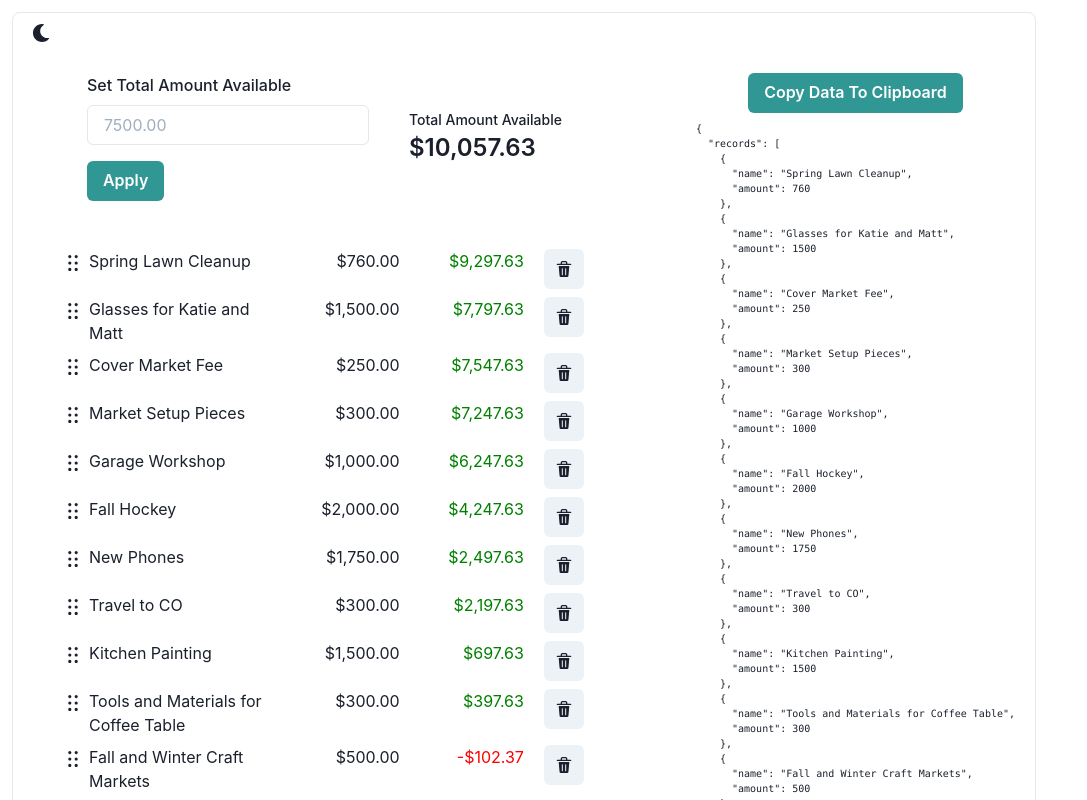
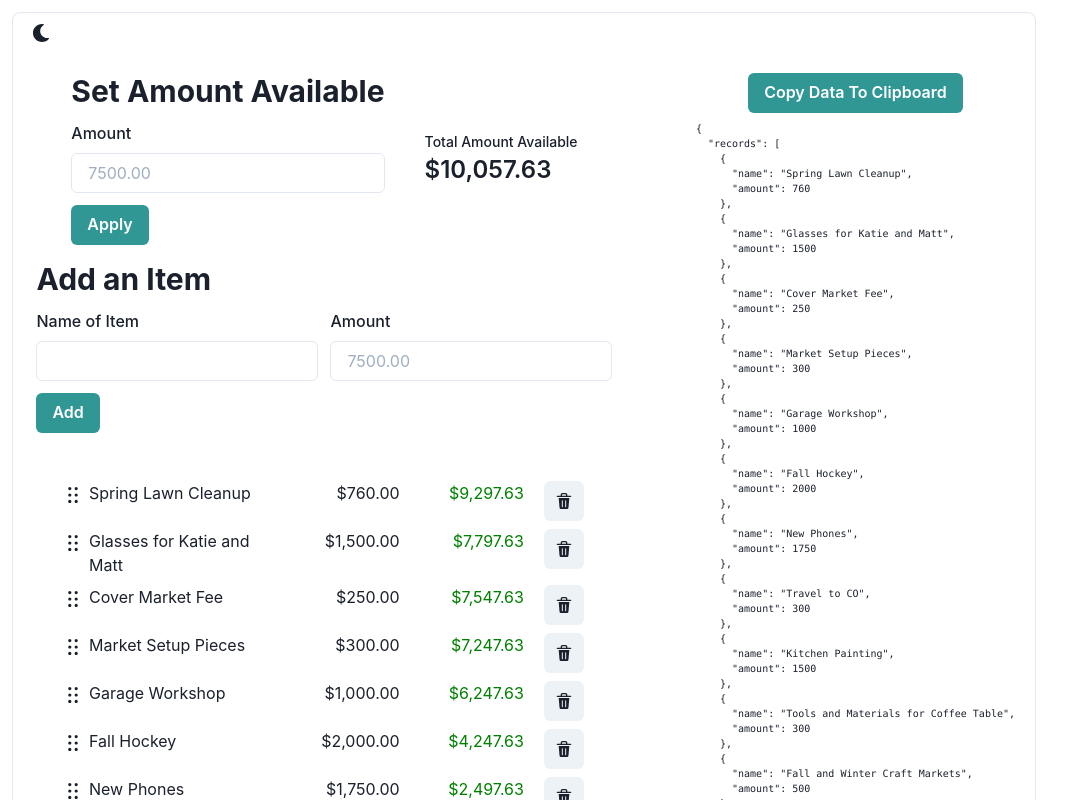
Before and after one commit to soupmatt/react-budget-sorter, a React (Create React App) app: page / in a window 1280 px wide. Shown: the top 800 px of the page, without its empty margins (0-1087 px from the left). Built offline with nearby package versions, Linux system fonts and the light colour scheme.

Commit message:
Form to add items to the list

```diff
--- /dev/null
+++ b/src/AddBudgetItemForm.tsx
@@ -0,0 +1,54 @@
+import {
+  Button,
+  FormControl,
+  FormLabel,
+  Heading,
+  HStack,
+  Input,
+  VStack,
+} from "@chakra-ui/react";
+import React from "react";
+import { useForm, SubmitHandler } from "react-hook-form";
+import * as types from "./types";
+
+type AddBudgetItemFormProps = {
+  onSubmit: SubmitHandler<types.BudgetItem>;
+};
+
+export const AddBudgetItemForm: React.FunctionComponent<AddBudgetItemFormProps> = (
+  props
+) => {
+  const onSubmit: SubmitHandler<types.BudgetItem> = (data, e) => {
+    if (e) e.target.reset();
+    props.onSubmit(data, e);
+  };
+  const { handleSubmit, register } = useForm<types.BudgetItem>();
+  return (
+    <form onSubmit={handleSubmit(onSubmit)}>
+      <VStack spacing={3} alignItems="start">
+        <Heading size="lg">Add an Item</Heading>
+        <HStack spacing={3}>
+          <FormControl id="name">
+            <FormLabel htmlFor="name">Name of Item</FormLabel>
+            <Input name="name" ref={register} isRequired={true} />
+          </FormControl>
+          <FormControl id="amount">
+            <FormLabel htmlFor="amount">Amount</FormLabel>
+            <Input
+              name="amount"
+              type="number"
+              max="100000"
+              step="0.01"
+              placeholder="7500.00"
+              ref={register}
+              isRequired={true}
+            />
+          </FormControl>
+        </HStack>
+        <Button mt={4} colorScheme="teal" type="submit">
+          Add
+        </Button>
+      </VStack>
+    </form>
+  );
+};
--- a/src/BudgetSorter.tsx
+++ b/src/BudgetSorter.tsx
@@ -6,8 +6,8 @@ import { DragDropContext, DropResult } from "react-beautiful-dnd";
 import * as types from "./types";
 import * as utils from "./utils";
 import { DataOutput } from "./DataOutput";
-import { HStack, VStack } from "@chakra-ui/layout";
-import { Stat, StatLabel, StatNumber } from "@chakra-ui/stat";
+import { HStack, Stat, StatLabel, StatNumber, VStack } from "@chakra-ui/react";
+import { AddBudgetItemForm } from "./AddBudgetItemForm";
 
 export const BudgetSorter = () => {
   function reorder<T>(list: T[], startIndex: number, endIndex: number): T[] {
@@ -25,6 +25,13 @@ export const BudgetSorter = () => {
     }, data.totalAmount);
   }
 
+  function updateStateAndSave(
+    newData: types.PropSubset<types.BudgetSorterState>
+  ) {
+    updateRunningTotals({ ...state, ...newData });
+    setState({ ...state, ...newData });
+  }
+
   function onDragEnd(result: DropResult) {
     if (!result.destination) {
       return;
@@ -39,13 +46,21 @@ export const BudgetSorter = () => {
 
     const records = reorder(state.records, sourceIndex, destinationIndex);
 
-    updateRunningTotals({ ...state, records });
-    setState({ ...state, records });
+    updateStateAndSave({ records });
   }
 
   function onTotalAmountSubmit({ totalAmount }: { totalAmount: number }) {
-    updateRunningTotals({ ...state, totalAmount });
-    setState({ ...state, totalAmount });
+    updateStateAndSave({ totalAmount });
+  }
+
+  function itemToRecord(item: types.BudgetItem): types.BudgetItemRecord {
+    return { ...item, runningTotal: 0 };
+  }
+
+  function onItemAdd(newItem: types.BudgetItem) {
+    const records = state.records;
+    records.splice(0, 0, itemToRecord(newItem));
+    updateStateAndSave({ records });
   }
 
   const onItemDelete = (index: number) => {
@@ -55,9 +70,7 @@ export const BudgetSorter = () => {
     setState({ ...state, records });
   };
 
-  const records: types.BudgetItemRecord[] = data.records.map((data) => {
-    return { ...data, runningTotal: 0 };
-  });
+  const records: types.BudgetItemRecord[] = data.records.map(itemToRecord);
   updateRunningTotals({ ...data, records });
 
   const [state, setState] = useState({
@@ -76,6 +89,7 @@ export const BudgetSorter = () => {
               <StatNumber>{utils.formatCurrency(state.totalAmount)}</StatNumber>
             </Stat>
           </HStack>
+          <AddBudgetItemForm onSubmit={onItemAdd} />
           <BudgetItemSorter {...state} onItemDelete={onItemDelete} />
         </VStack>
         <VStack spacing={4} padding={5}>
--- a/src/TotalForm.tsx
+++ b/src/TotalForm.tsx
@@ -1,6 +1,13 @@
 import React from "react";
 import { useForm } from "react-hook-form";
-import { Button, FormControl, FormLabel, Input } from "@chakra-ui/react";
+import {
+  Button,
+  FormControl,
+  FormLabel,
+  Heading,
+  Input,
+  VStack,
+} from "@chakra-ui/react";
 
 interface TotalFormProps {
   onSubmit: (values: any) => any;
@@ -12,21 +19,24 @@ export const TotalForm: React.FunctionComponent<TotalFormProps> = ({
   const { handleSubmit, register } = useForm();
   return (
     <form onSubmit={handleSubmit(onSubmit)}>
+      <VStack spacing={3} alignItems="start">
+        <Heading size="lg">Set Amount Available</Heading>
         <FormControl id="totalAmount">
-        <FormLabel htmlFor="totalAmount">Set Total Amount Available</FormLabel>
+          <FormLabel htmlFor="totalAmount">Amount</FormLabel>
           <Input
             name="totalAmount"
             type="number"
             max="100000"
             step="0.01"
             placeholder="7500.00"
-          ref={register()}
+            ref={register}
             isRequired={true}
           />
         </FormControl>
         <Button mt={4} colorScheme="teal" type="submit">
           Apply
         </Button>
+      </VStack>
     </form>
   );
 };
--- a/src/types.ts
+++ b/src/types.ts
@@ -18,3 +18,7 @@ export type ItemDeleteFn = (
   index: number,
   event?: React.SyntheticEvent
 ) => void;
+
+export type PropSubset<Type> = {
+  [Property in keyof Type]?: Type[Property];
+};
```
Lines whose indentation alone changed are shown as unchanged.
